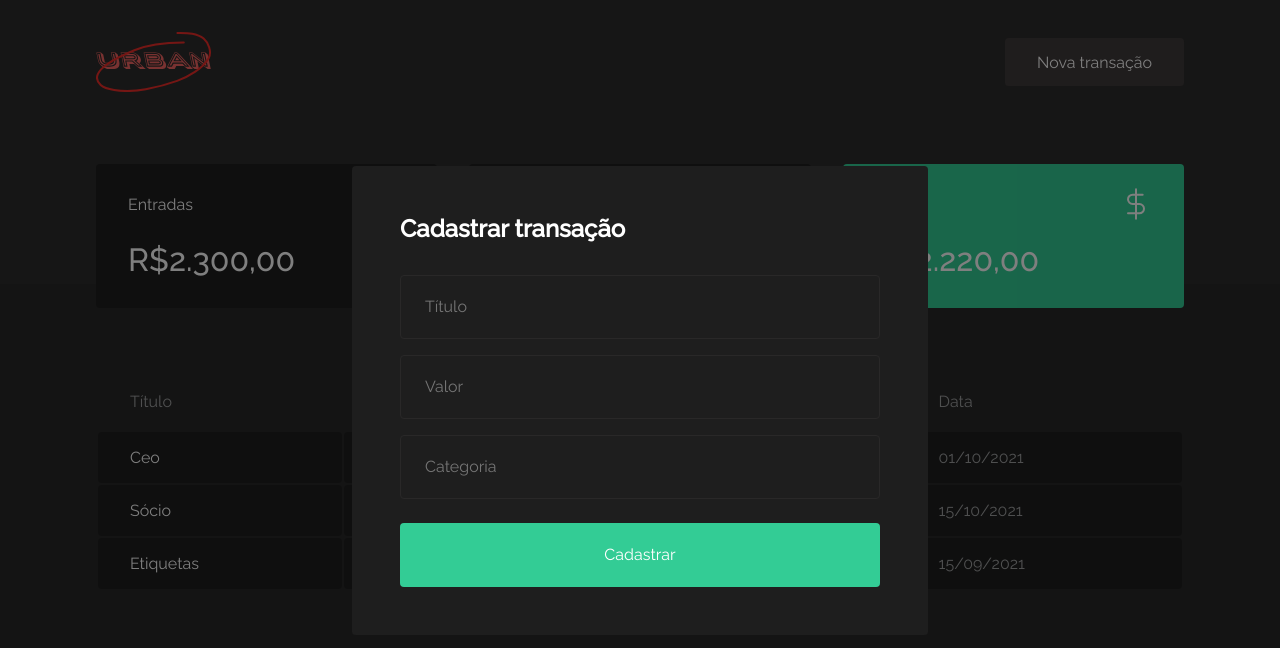
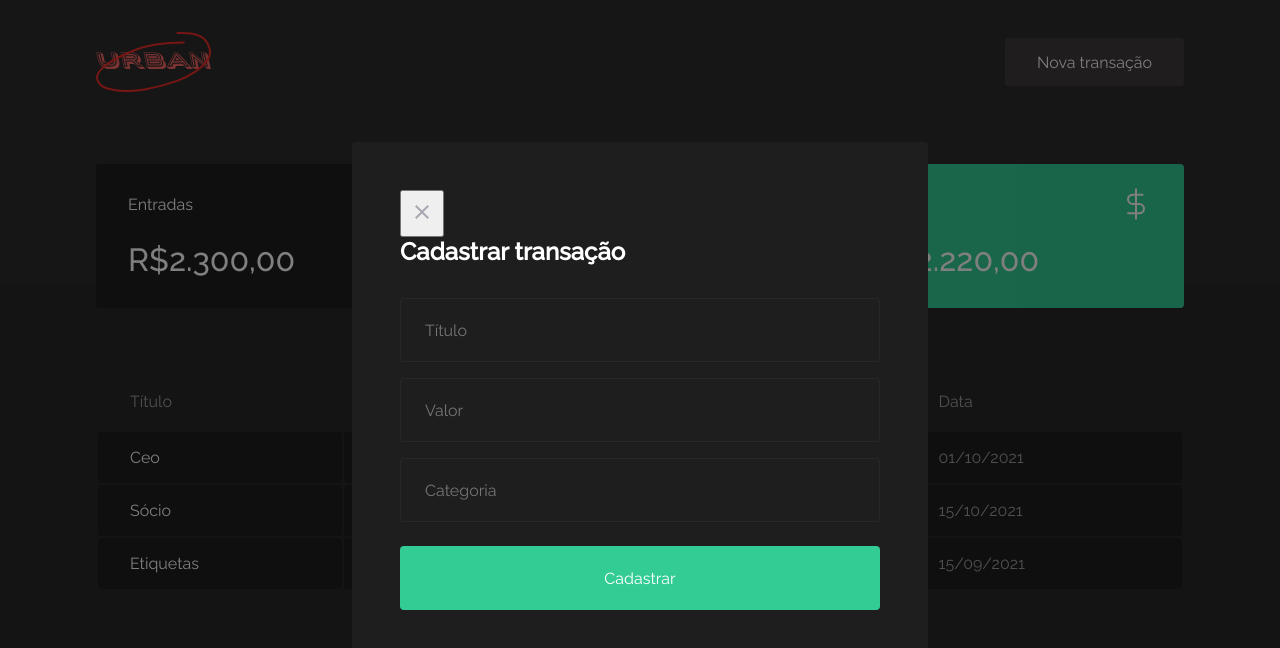
Before and after one commit to nataliaaraujo0/dt-urban, a React (Create React App) app in the folder dturban/: page / in a window 1280 px wide. Both pictures are taken after a click on the button "Nova transação". Shown: the top 648 px of the page. Built offline with nearby package versions, Linux system fonts and the light colour scheme; no server answers; what miragejs would draw is missing.

Commit message:
chore: importanto asset close

```diff
--- a/dturban/src/components/NewTransactionModal/index.tsx
+++ b/dturban/src/components/NewTransactionModal/index.tsx
@@ -1,5 +1,6 @@
 import Modal from 'react-modal';
 import { Container } from './styles';
+import closeImg from '../../assets/close.svg';
 interface NewTransactionModalProps {
     isOpen: boolean;
     onRequestClose: () => void;
@@ -12,6 +13,11 @@ export function NewTransactionModal({ isOpen, onRequestClose }: NewTransactionMo
             overlayClassName="react-modal-overlay"
             className="react-modal-content"
         >
+            <button type="button"
+                onClick={onRequestClose}
+                className="react-modal-close">
+                <img src={closeImg} alt="fechar modal" />
+            </button>
             <Container>
                 <h2>Cadastrar transação</h2>
 
```
Also changed, not shown: dturban/src/assets/close.svg (added).
